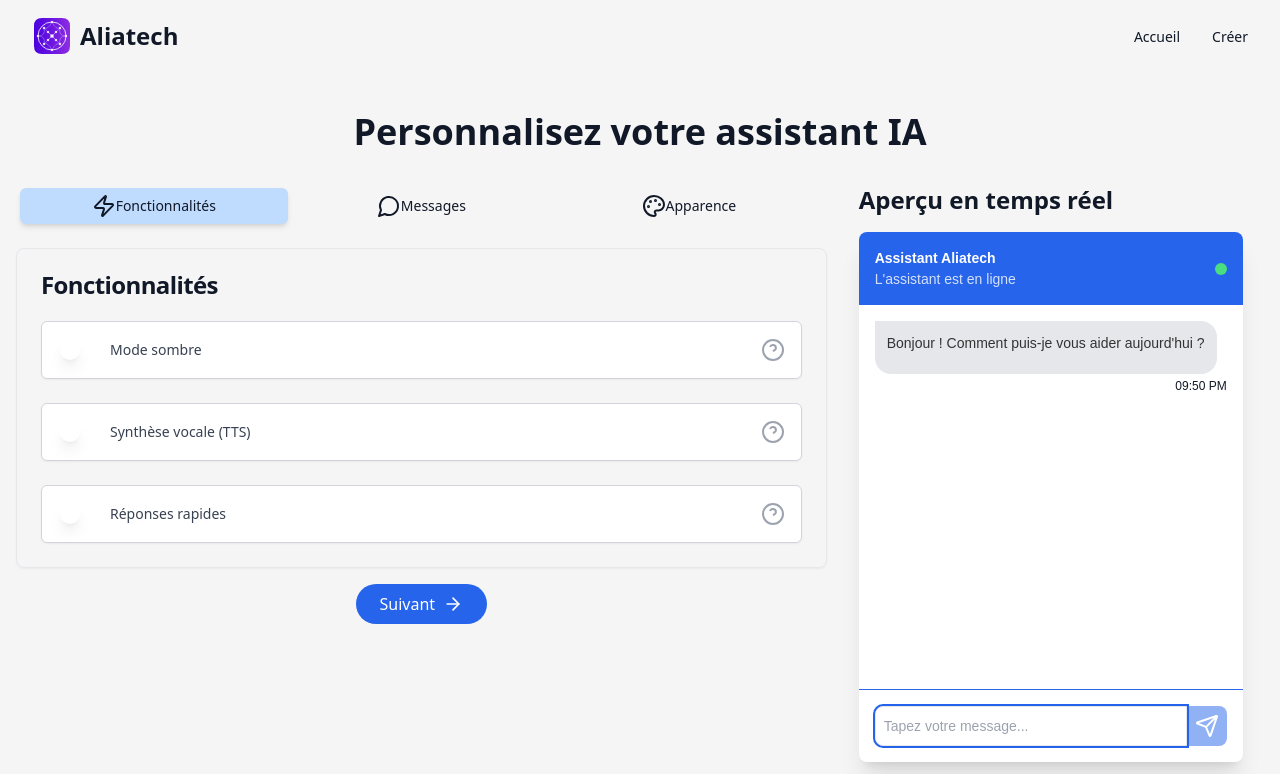
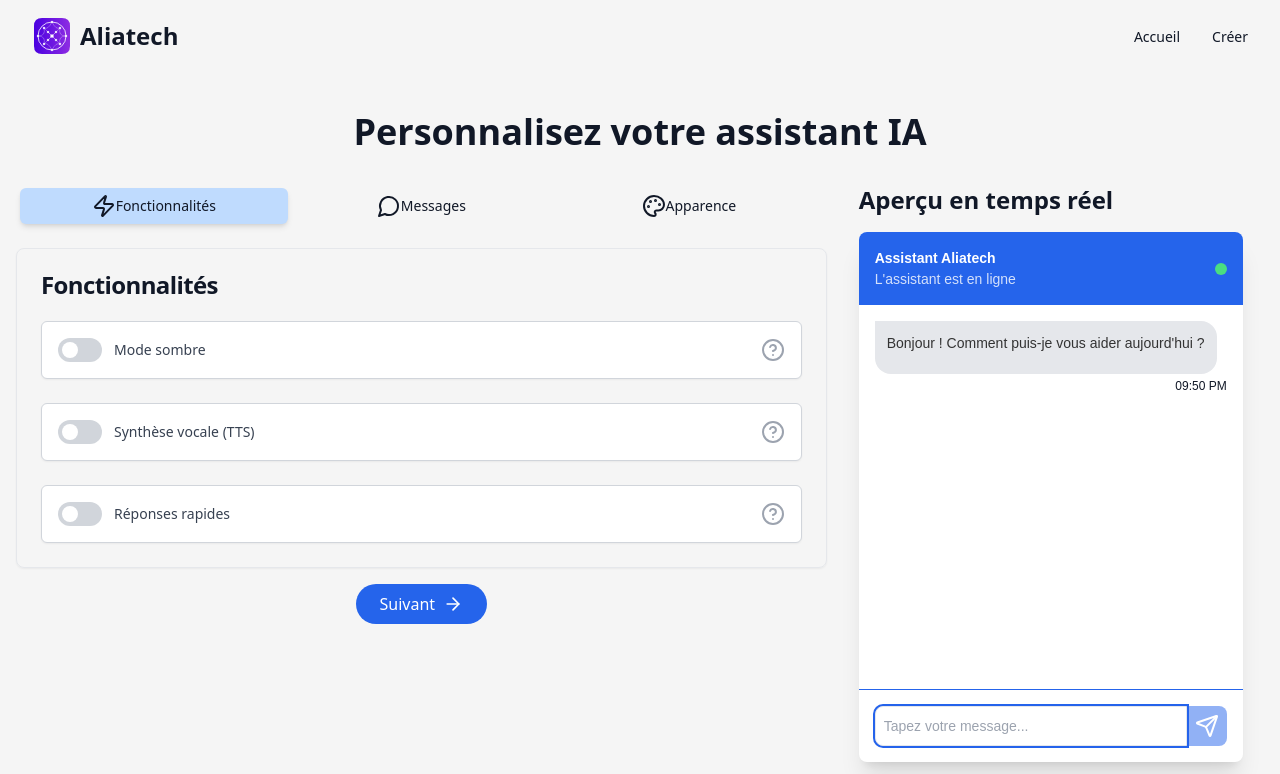
Before and after one commit to usernamap/iFrameChaBot, a Next.js app in the folder client/: page /customize in a window 1280 px wide. Shown: the top 774 px of the page. Built offline with nearby package versions, Linux system fonts and the light colour scheme.

Commit message:
personnalize & preview chatbot

```diff
--- a/client/src/components/common/Icons.jsx
+++ b/client/src/components/common/Icons.jsx
@@ -29,8 +29,8 @@ export const Icons = {
     Zap: () => <svg xmlns="http://www.w3.org/2000/svg" width="24" height="24" viewBox="0 0 24 24" fill="none" stroke="currentColor" strokeWidth="2" strokeLinejoin="round" className="lucide lucide-zap"><path d="M4 14a1 1 0 0 1-.78-1.63l9.9-10.2a.5.5 0 0 1 .86.46l-1.92 6.02A1 1 0 0 0 13 10h7a1 1 0 0 1 .78 1.63l-9.9 10.2a.5.5 0 0 1-.86-.46l1.92-6.02A1 1 0 0 0 11 14z" /></svg>,
     X: () => <span><svg xmlns="http://www.w3.org/2000/svg" width="24" height="24" viewBox="0 0 24 24" fill="none" stroke="currentColor" strokeWidth="2" strokeLinecap="round" strokeLinejoin="round"><line x1="18" y1="6" x2="6" y2="18"></line><line x1="6" y1="6" x2="18" y2="18"></line></svg></span>,
     ArrowRight: () => <span><svg xmlns="http://www.w3.org/2000/svg" width="24" height="24" viewBox="0 0 24 24" fill="none" stroke="currentColor" strokeWidth="2" strokeLinecap="round" strokeLinejoin="round"><line x1="5" y1="12" x2="19" y2="12"></line><polyline points="12 5 19 12 12 19"></polyline></svg></span>,
-    Upload: () => (<svg xmlns="http://www.w3.org/2000/svg" width="24" height="24" viewBox="0 0 24 24" fill="none" stroke="currentColor" strokeWidth="2" strokeLinejoin="round" className="lucide lucide-upload"><path d="M21 15v4a2 2 0 0 1-2 2H5a2 2 0 0 1-2-2v-4" /><polyline points="17 8 12 3 7 8" /><line x1="12" x2="12" y1="3" y2="15" /></svg>),
-    HelpCircle: () => (<svg xmlns="http://www.w3.org/2000/svg" width="24" height="24" viewBox="0 0 24 24" fill="none" stroke="currentColor" strokeWidth="2" strokeLinejoin="round" className="lucide lucide-circle-help"><circle cx="12" cy="12" r="10" /><path d="M9.09 9a3 3 0 0 1 5.83 1c0 2-3 3-3 3" /><path d="M12 17h.01" /></svg>),
+    Upload: () => (<svg xmlns="http://www.w3.org/2000/svg" width="24" height="24" viewBox="0 0 24 24" fill="none" stroke="currentColor" strokeWidth="2" strokeLinecap="round" className="lucide lucide-upload"><path d="M21 15v4a2 2 0 0 1-2 2H5a2 2 0 0 1-2-2v-4" /><polyline points="17 8 12 3 7 8" /><line x1="12" x2="12" y1="3" y2="15" /></svg>),
+    HelpCircle: () => (<svg xmlns="http://www.w3.org/2000/svg" width="24" height="24" viewBox="0 0 24 24" fill="none" stroke="currentColor" strokeWidth="2" strokeLinecap="round" strokeLinejoin="round" class="lucide lucide-circle-help"><circle cx="12" cy="12" r="10" /><path d="M9.09 9a3 3 0 0 1 5.83 1c0 2-3 3-3 3" /><path d="M12 17h.01" /></svg>),
     Plus: () => (<svg xmlns="http://www.w3.org/2000/svg" width="24" height="24" viewBox="0 0 24 24" fill="none" stroke="currentColor" strokeWidth="2" strokeLinejoin="round" className="lucide lucide-circle-plus"><circle cx="12" cy="12" r="10" /><path d="M8 12h8" /><path d="M12 8v8" /></svg>),
     Minus: () => (<svg xmlns="http://www.w3.org/2000/svg" width="24" height="24" viewBox="0 0 24 24" fill="none" stroke="currentColor" strokeWidth="2" strokeLinejoin="round" className="lucide lucide-circle-minus"><circle cx="12" cy="12" r="10" /><path d="M8 12h8" /></svg>),
     Trash2: () => (<svg xmlns="http://www.w3.org/2000/svg" width="24" height="24" viewBox="0 0 24 24" fill="none" stroke="currentColor" strokeWidth="2" strokeLinejoin="round" className="lucide lucide-trash-2"><path d="M3 6h18" /><path d="M19 6v14c0 1-1 2-2 2H7c-1 0-2-1-2-2V6" /><path d="M8 6V4c0-1 1-2 2-2h4c1 0 2 1 2 2v2" /><line x1="10" x2="10" y1="11" y2="17" /><line x1="14" x2="14" y1="11" y2="17" /></svg>),
--- a/client/src/components/customize/ChatbotPreview.tsx
+++ b/client/src/components/customize/ChatbotPreview.tsx
@@ -458,7 +458,6 @@ const ChatbotPreview: React.FC<ChatbotPreviewProps> = ({ config }) => {
                         <div className="h-96 overflow-y-auto p-4" ref={messagesContainerRef}>
                             <AnimatePresence>
                                 {clientSideMessages.map((message) => {
-                                    console.log('Message:', message, 'Config:', config.messageConfig);
                                     return (
                                         <motion.div
                                             key={message.id}
--- a/client/src/components/ui/SwitchWithLabel.tsx
+++ b/client/src/components/ui/SwitchWithLabel.tsx
@@ -2,7 +2,7 @@
 
 import React from 'react';
 import { motion } from 'framer-motion';
-import { Switch } from '@/components/ui/switch';
+import { Switch } from '@/components/ui/switch'; // Assurez-vous que le chemin est correct
 import { Icons } from '@/components/common/Icons';
 
 interface SwitchWithLabelProps {
@@ -13,15 +13,21 @@ interface SwitchWithLabelProps {
     onTooltip: () => void;
 }
 
-export const SwitchWithLabel: React.FC<SwitchWithLabelProps> = ({ label, id, checked, onCheckedChange, onTooltip }) => {
+export const SwitchWithLabel: React.FC<SwitchWithLabelProps> = ({
+    label,
+    id,
+    checked,
+    onCheckedChange,
+    onTooltip,
+}) => {
     return (
         <motion.div
-            className="flex items-center justify-between space-x-2 p-4 border border-gray-300 rounded-md bg-white shadow-sm"
+            className="flex items-center justify-between space-x-4 p-4 border border-gray-300 rounded-md bg-white shadow-sm"
             initial={{ opacity: 0, y: -10 }}
             animate={{ opacity: 1, y: 0 }}
             transition={{ duration: 0.3 }}
         >
-            <div className="flex items-center space-x-2">
+            <div className="flex items-center space-x-3">
                 <Switch id={id} checked={checked} onCheckedChange={onCheckedChange} />
                 <label htmlFor={id} className="text-sm font-medium text-gray-700 cursor-pointer">
                     {label}
--- a/client/src/components/ui/switch.tsx
+++ b/client/src/components/ui/switch.tsx
@@ -1,27 +1,28 @@
-"use client"
-import * as React from "react"
-import * as SwitchPrimitives from "@radix-ui/react-switch"
-import { cn } from "@/components/ui/index"
+// Switch.tsx
 
-const Switch = React.forwardRef<
-    React.ElementRef<typeof SwitchPrimitives.Root>,
-    React.ComponentPropsWithoutRef<typeof SwitchPrimitives.Root>
->(({ className, ...props }, ref) => (
-    <SwitchPrimitives.Root
-        className={cn(
-            "peer inline-flex h-6 w-11 shrink-0 cursor-pointer items-center rounded-full border-2 border-transparent transition-colors focus-visible:outline-none focus-visible:ring-2 focus-visible:ring-ring focus-visible:ring-offset-2 focus-visible:ring-offset-background disabled:cursor-not-allowed disabled:opacity-50 data-[state=checked]:bg-primary data-[state=unchecked]:bg-input",
-            className
-        )}
-        {...props}
-        ref={ref}
-    >
-        <SwitchPrimitives.Thumb
-            className={cn(
-                "pointer-events-none block h-5 w-5 rounded-full bg-background shadow-lg ring-0 transition-transform data-[state=checked]:translate-x-5 data-[state=unchecked]:translate-x-0"
-            )}
-        />
-    </SwitchPrimitives.Root>
-))
-Switch.displayName = SwitchPrimitives.Root.displayName
+import React from 'react';
+import { motion } from 'framer-motion';
 
-export { Switch }
+interface SwitchProps {
+    id: string;
+    checked: boolean;
+    onCheckedChange: (checked: boolean) => void;
+}
+
+export const Switch: React.FC<SwitchProps> = ({ id, checked, onCheckedChange }) => {
+    return (
+        <button
+            id={id}
+            role="switch"
+            aria-checked={checked}
+            onClick={() => onCheckedChange(!checked)}
+            className={`relative inline-flex items-center h-6 rounded-full w-11 transition-colors focus:outline-none focus:ring-2 focus:ring-offset-2 focus:ring-indigo-500 ${checked ? 'bg-green-500' : 'bg-gray-300'
+                }`}
+        >
+            <span
+                className={`inline-block w-4 h-4 transform bg-white rounded-full transition-transform ${checked ? 'translate-x-6' : 'translate-x-1'
+                    }`}
+            />
+        </button>
+    );
+};
```
